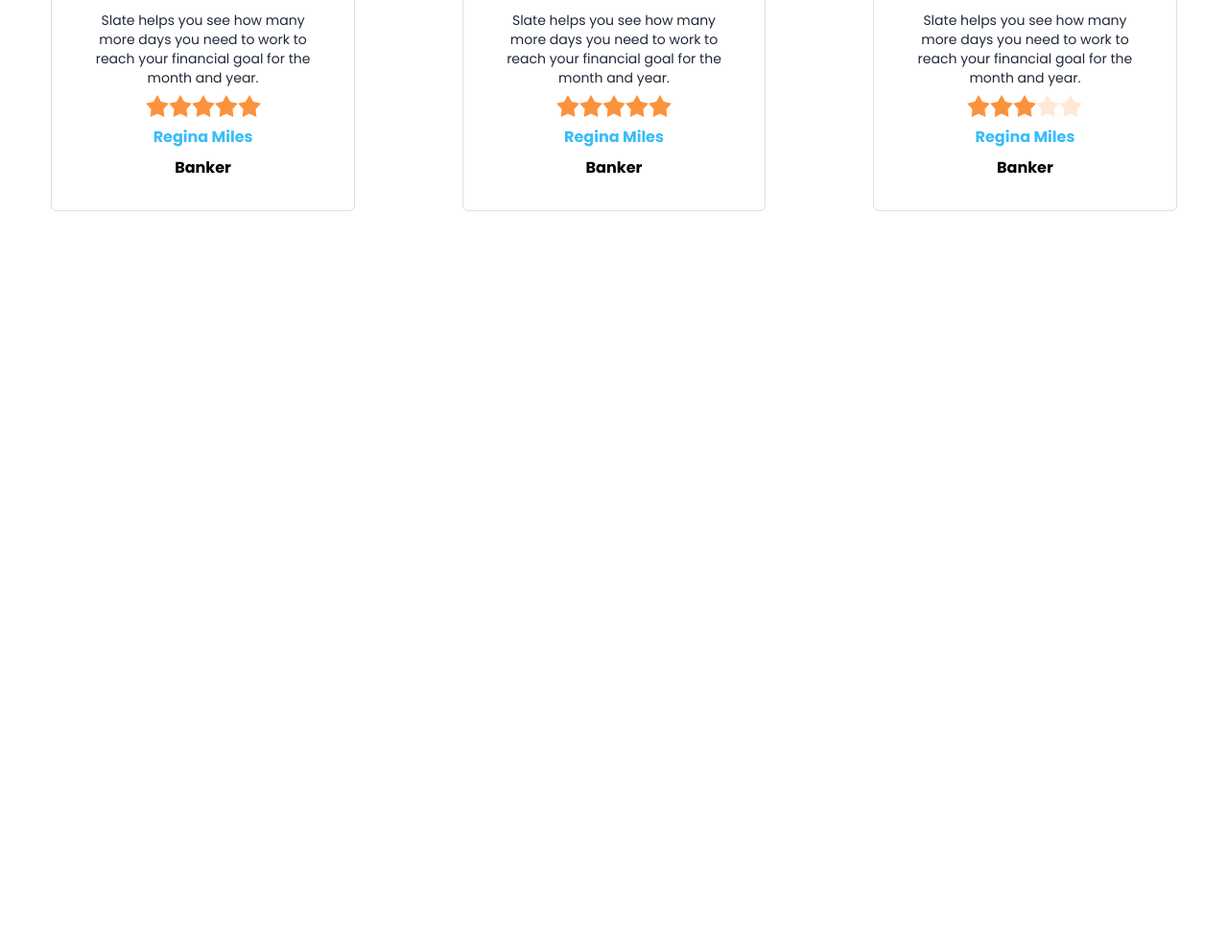
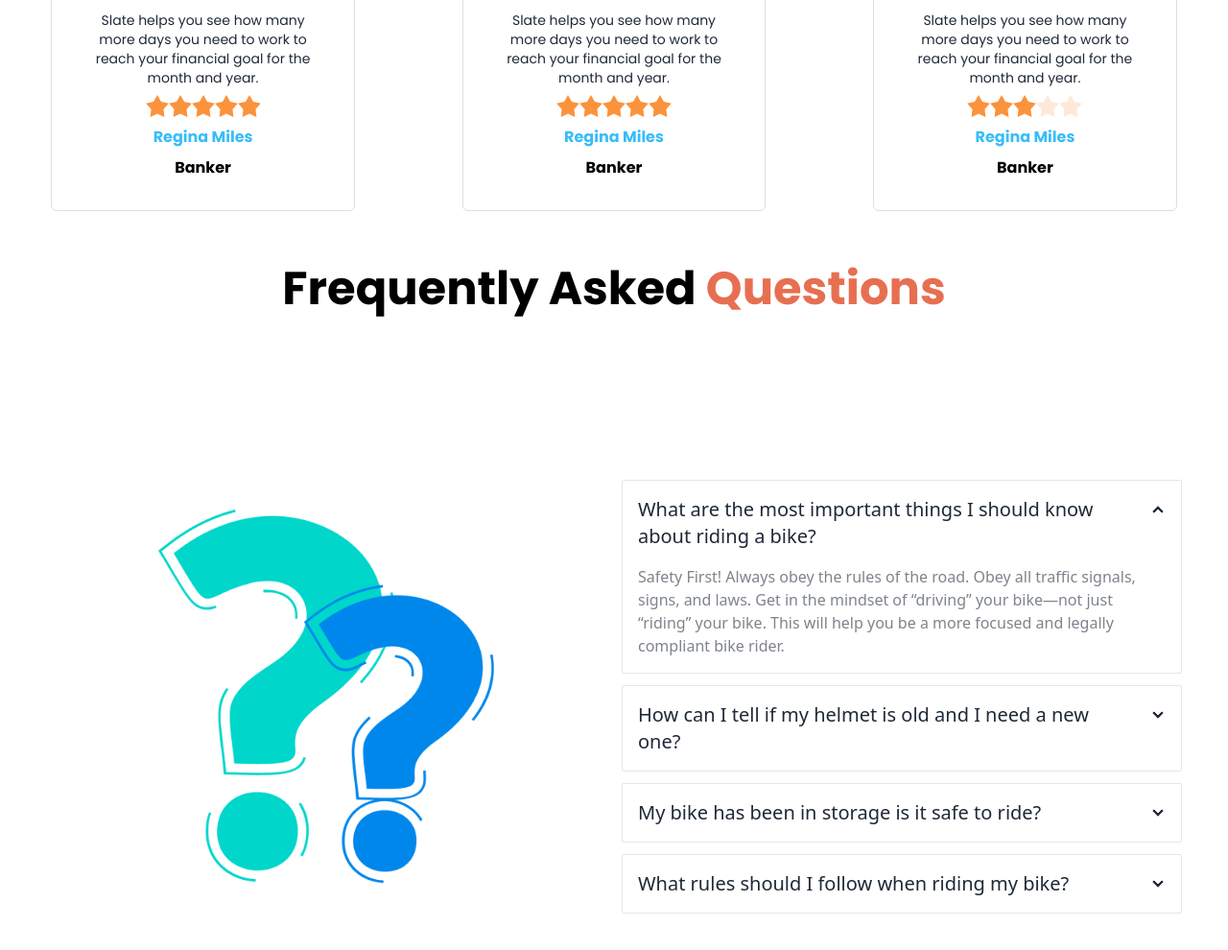
Before and after one commit to muhammad-2002/biker-shop, a plain HTML site: page index.html in a window 1280 px wide. Shown: the part 1988-2978 px from the top of the page at 96% size. Before the commit the page ends 2288 px from the top, so only its background shows below. Drawn offline with nearby package versions, Linux system fonts and the light colour scheme.

Commit message:
FAQ section added

```diff
--- a/index.html
+++ b/index.html
@@ -348,7 +348,7 @@
           </div>
         </div>
       </section>
-      <section Id="clients-says" class="mt-14 md:container md:mx-auto">
+      <section id="clients-says" class="mt-14 md:container md:mx-auto">
         <div class="clients-says-container">
           <div class="clients-says-heading">
             <h1 class="font-bold poppins-font text-5xl text-[#000] text-center">
@@ -517,6 +517,73 @@
           </div>
         </div>
       </section>
+      <section id="FAQ" class="w-[95%] my-0 mx-auto">
+        <h1
+          class="font-bold poppins-font text-5xl text-[#000] text-center leading-[50px]"
+        >
+          Frequently Asked
+          <span class="text-bike-primary">Questions</span>
+        </h1>
+        <div class="hero min-h-screen">
+          <div class="hero-content flex-col lg:flex-row">
+            <div class="w-full lg:w-1/2 flex justify-center items-center">
+              <img src="./images/others/faq.png" class="w-3/5" />
+            </div>
+            <div class="join-vertical w-full lg:w-1/2 space-y-3">
+              <div
+                class="collapse collapse-arrow join-item border border-base-300 rounded-sm"
+              >
+                <input type="radio" name="my-accordion-4" checked="checked" />
+                <div class="collapse-title text-xl font-medium">
+                  What are the most important things I should know about riding
+                  a bike?
+                </div>
+                <div class="collapse-content">
+                  <p class="text-[#7E848C]">
+                    Safety First! Always obey the rules of the road. Obey all
+                    traffic signals, signs, and laws. Get in the mindset of
+                    “driving” your bike—not just “riding” your bike. This will
+                    help you be a more focused and legally compliant bike rider.
+                  </p>
+                </div>
+              </div>
+              <div
+                class="collapse collapse-arrow join-item border border-base-300 rounded-sm"
+              >
+                <input type="radio" name="my-accordion-4" />
+                <div class="collapse-title text-xl font-medium">
+                  How can I tell if my helmet is old and I need a new one?
+                </div>
+                <div class="collapse-content">
+                  <p>hello</p>
+                </div>
+              </div>
+              <div
+                class="collapse collapse-arrow join-item border border-base-300 rounded-sm"
+              >
+                <input type="radio" name="my-accordion-4" />
+                <div class="collapse-title text-xl font-medium">
+                  My bike has been in storage is it safe to ride?
+                </div>
+                <div class="collapse-content">
+                  <p>hello</p>
+                </div>
+              </div>
+              <div
+                class="collapse collapse-arrow join-item border border-base-300 rounded-sm"
+              >
+                <input type="radio" name="my-accordion-4" />
+                <div class="collapse-title text-xl font-medium">
+                  What rules should I follow when riding my bike?
+                </div>
+                <div class="collapse-content">
+                  <p>hello</p>
+                </div>
+              </div>
+            </div>
+          </div>
+        </div>
+      </section>
     </main>
   </body>
 </html>
```
